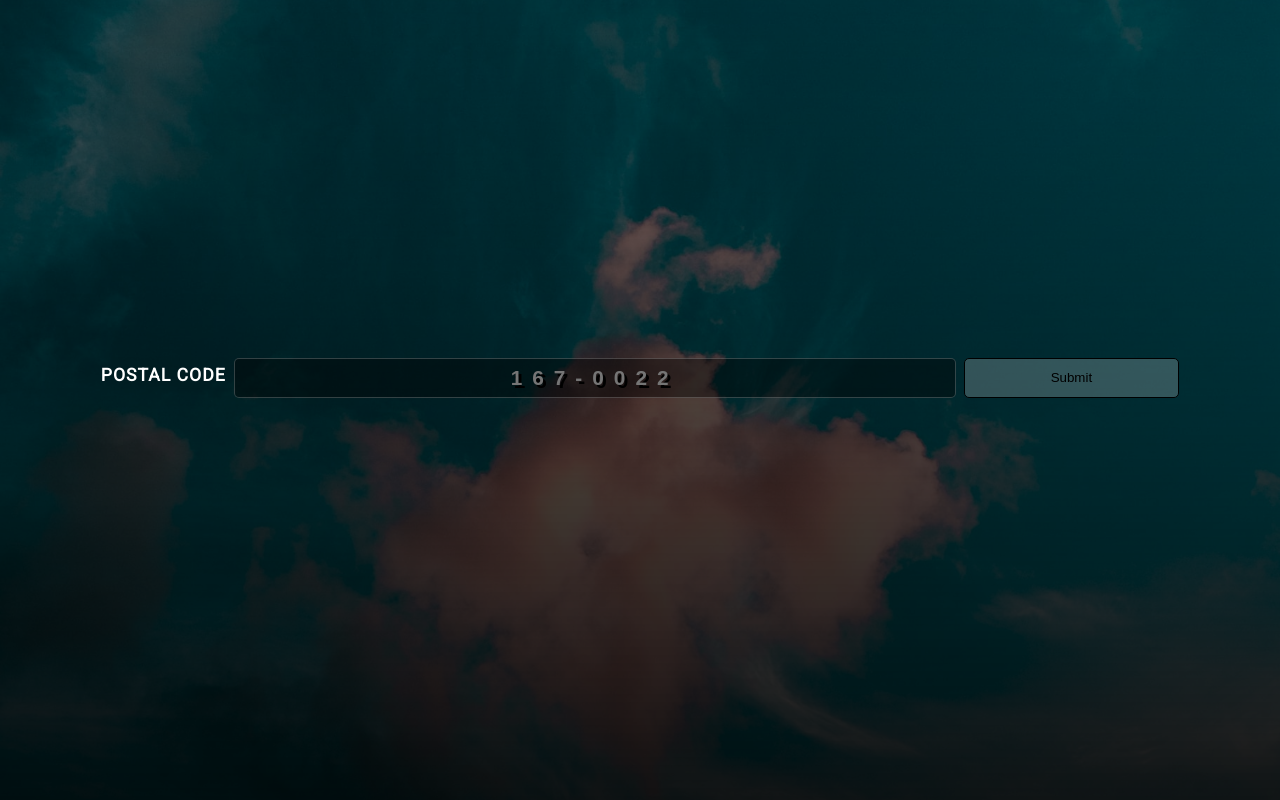
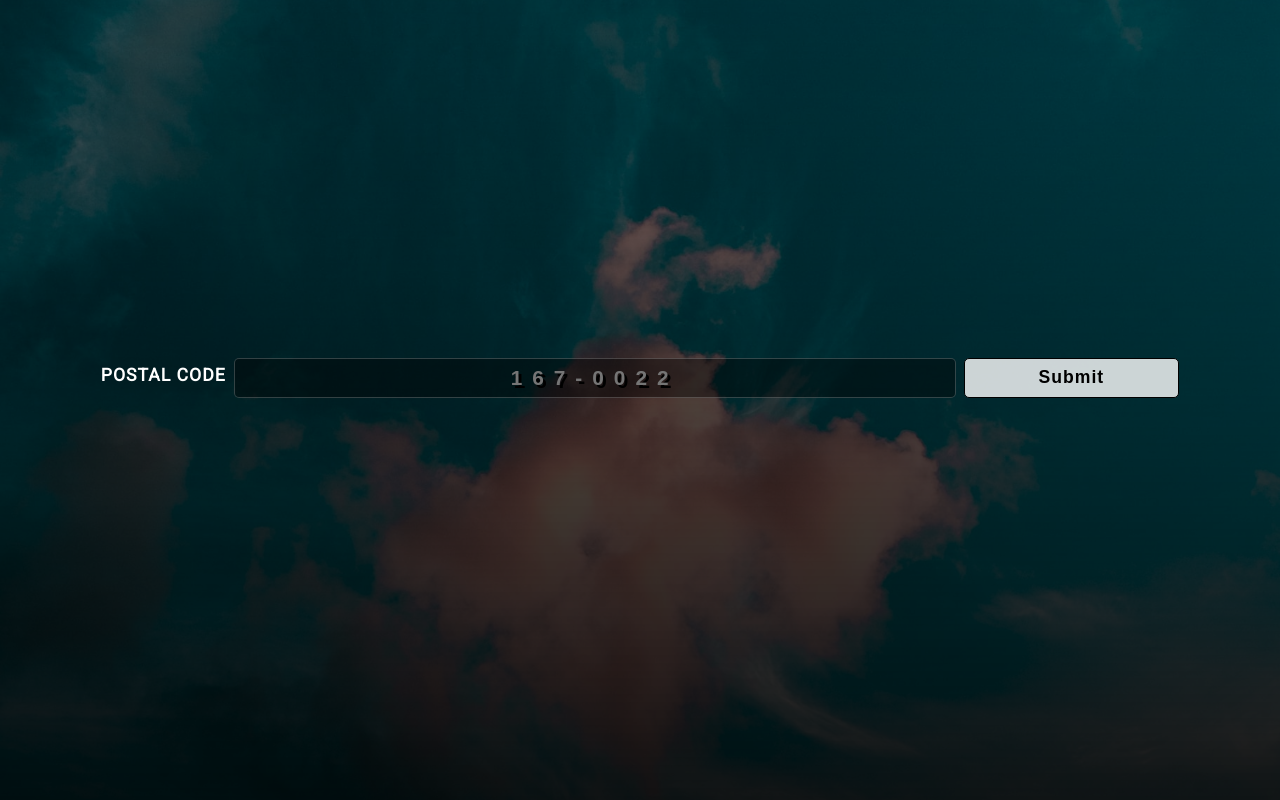
Before and after one commit to an0malous/weather-app, a plain HTML site: page index.html in a window 1280 px wide. Drawn offline with nearby package versions, Linux system fonts and the light colour scheme; some packages are replaced by stand-ins of ours.

Commit message:
flexbox fix

```diff
--- a/styles/main.css
+++ b/styles/main.css
@@ -104,8 +104,6 @@ input {
     width: 100%;
     display: flex;
     justify-content: space-between;
-    align-items: stretch;
-    height: auto;
 }
 
   .weather {
@@ -114,7 +112,6 @@ input {
     color: white;
     display: flex;
     width: 100%;
-    height: 100%;
     flex-direction: column;
     align-items: center;
     border-radius: 5px;
--- a/styles/tablet.css
+++ b/styles/tablet.css
@@ -64,8 +64,11 @@ header section {
   border-radius: 5px;
   outline: none;
   color: black;
+  font-size: 1.1rem;
+  font-weight: 800;
+  letter-spacing: 1px;
   border: 1px solid black;
-  background:  rgba(255, 255, 255, 0.2);
+  background:  rgba(255, 255, 255, 0.8);
 }
 
 #post-input {
```
